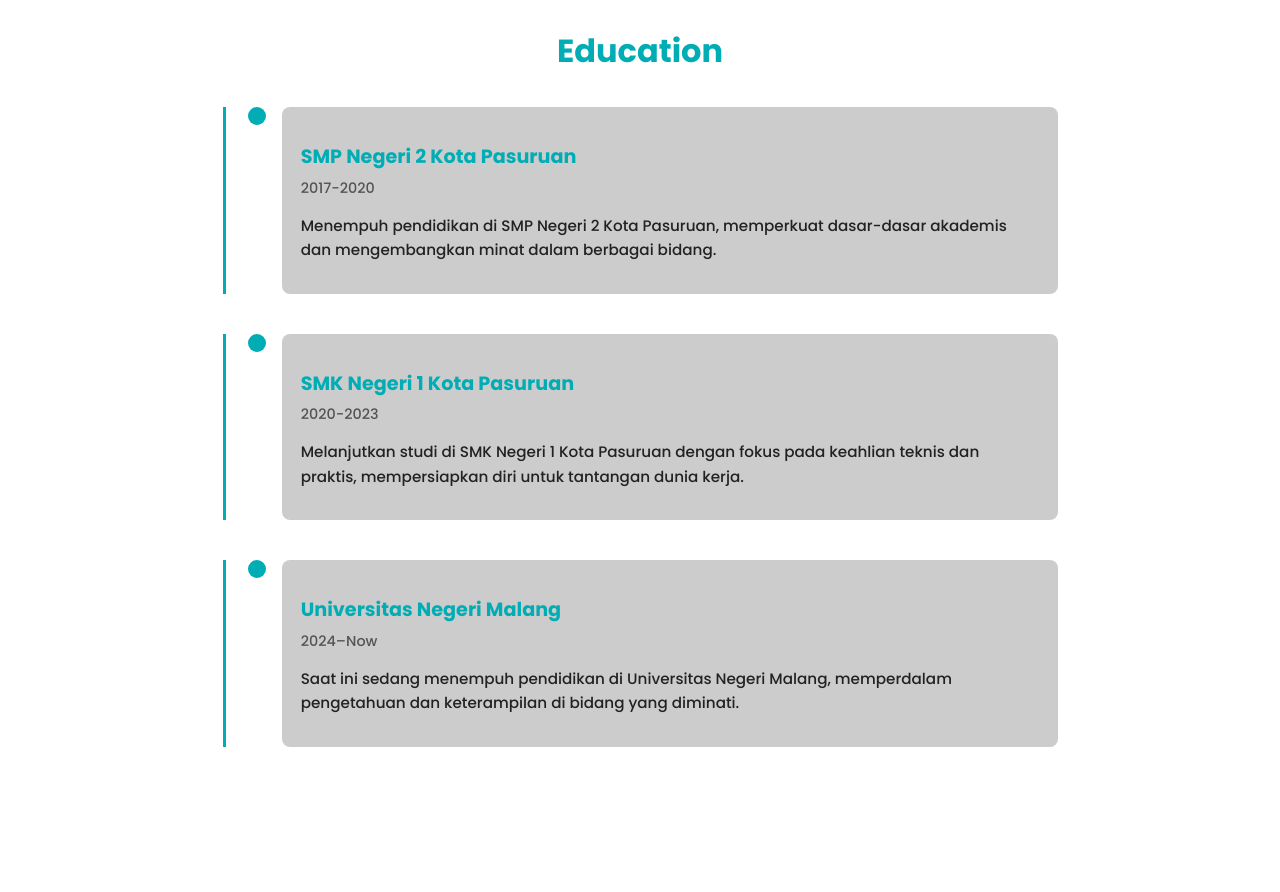
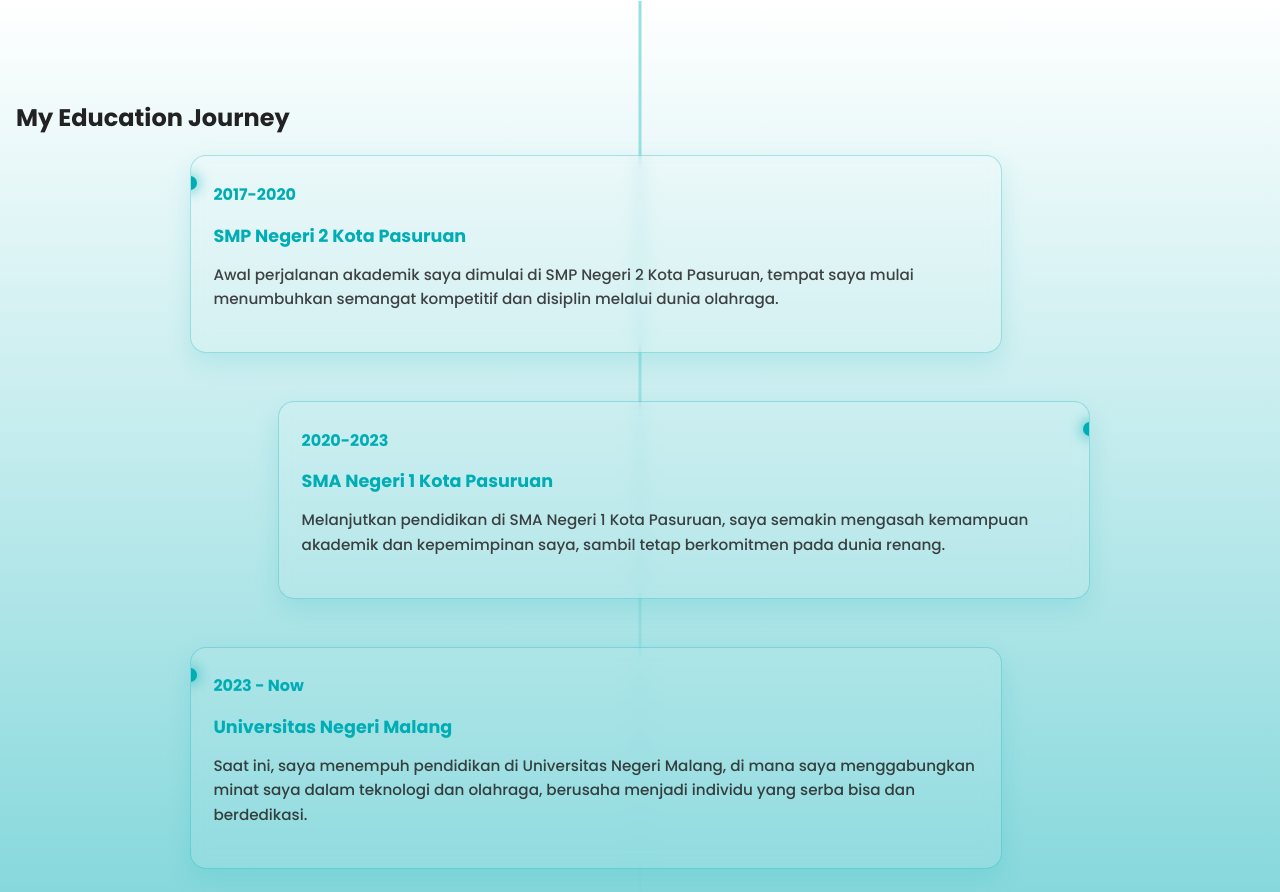
Before and after one commit to RaesakaDp/porto, a plain HTML site: page index.html in a window 1280 px wide. Shown: the part 1348-2240 px from the top of the page. Drawn offline with Linux system fonts and the light colour scheme.

Commit message:
education modern belom fix

```diff
--- a/css/style.css
+++ b/css/style.css
@@ -327,73 +327,109 @@
   margin-top: 1rem;
 }
 
-/* ======== EDUCATION TIMELINE =========== */
-.timeline{
-  max-width: 800px;
-  margin: auto;
-  position: relative;
-  padding-left: 2rem;
-  border-left: 3px solid var(--accent-color);
+/* ======== MODERN EDUCATION SECTION =========== */
+.education-modern{
+    position: relative;
+    padding: 5rem 1rem;
+    background: linear-gradient(180deg, var(--bg-color) 0%, rgba(0, 173, 181, 0.5) 100%);
+    overflow: hidden;
 }
 
-.timeline-item{
-  margin-bottom: 2.5rem;
-  position: relative;
-  padding-left: 1.5rem;
+.education-modern::before{
+    content: "";
+    position: absolute;
+    top: 0;
+    left: 50%;
+    width: 3px;
+    height: 100%;
+    background: linear-gradient(180deg, var(--accent-color), transparent);
+    opacity: 0.4;
+    transform: translateX(-50%);
+    pointer-events: none;
 }
 
-.education-section{
-    background: var(--bg-color);
-    padding: 4rem 1.5rem;
-    color: var(--text-color);
+.edu-wrapper{
+    position: relative;
+    max-width: 900px;
+    margin: auto;
+    display: flex;
+    flex-direction: column;
+    gap: 3rem;
 }
 
-.section-title{
-    font-size: 2rem;
-    margin-bottom: 2rem;
-    color: var(--accent-color);
-    text-align: center;
+.edu-card{
+    position: relative;
+    background: rgba(255, 255, 255, 0.07);
+    border: 1px solid rgba(0, 173, 181, 0.3);
+    backdrop-filter: blur(8px);
+    border-radius: 16px;
+    padding: 1.6rem 1.4rem;
+    width: 85%;
+    transition: all 0.6s ease;
+    opacity: 0;
+    transform: translateY(60px) rotateX(6deg);
+    box-shadow: 0 10px 25px rgba(0, 173, 181, 0.15);
+    overflow: hidden;
+    word-wrap: break-word;
 }
 
-.timeline-dot{
-    width: 18px;
-    height: 18px;
+body.dark-mode .edu-card{
+    background: rgba(0, 173, 181, 0.8);
+}
+
+.edu-card.active{
+    opacity: 1;
+    transform: translateY(0) rotateX(0deg);
+}
+
+.edu-card:nth-child(odd){
+    align-self: flex-start;
+    margin-left: 0;
+}
+
+.edu-card:nth-child(even){
+    align-self: flex-end;
+    margin-right: 0;
+}
+
+/* text dalam card */
+.edu-year{
+    font-weight: 700;
+    color: var(--accent-color);
+    font-size: 1rem;
+    margin-bottom: 0.4rem;
+}
+
+.edu-content h3{
+    margin-bottom: 0.3rem;
+    font-size: 1.1rem;
+    color: var(--accent-color);
+    line-height: 1.3;
+}
+
+.edu-content p{
+    line-height: 1.6;
+    color: var(--text-color);
+    opacity: 0.85;
+    font-size: 0.95rem;
+}
+
+/* glowing line connector */
+.edu-card::before{
+    content: "";
+    position: absolute;
+    top: 20px;
+    width: 14px;
+    height: 14px;
     background: var(--accent-color);
     border-radius: 50%;
-    position: absolute;
-    left: -10px;
-    top: 0px;
-    box-shadow: 0 0 0 10px var(--bg-color);
+    box-shadow: 0 0 15px var(--accent-color);
+    left: -8px;
 }
 
-.timeline-content{
-    background: rgba(0, 0, 0, 0.2);
-    padding: 1rem 1.2rem;
-    border-radius: 8px;
-    transition: all 0.3s ease   ;
-}
-
-.timeline-content:hover{
-    transform: translateX(5px);
-    background: rgaba(0, 173, 181, 0.8);
-}
-
-.timeline-content h3{
-  margin-bottom: 0.4rem;
-  color: var(--accent-color);
-  font-size: 1.2rem;
-}
-
-.timeline-date{
-    font-size: 0.9rem;
-    opacity: 0.7;
-    display: block;
-    margin-bottom: 0.6rem;
-}
-
-.timeline-content p{
-  font-size: 0.95rem;
-  line-height: 1.6;
+.edu-card:nth-child(even)::before{
+    left: auto;
+    right: -8px;
 }
 
 /* ==== FOOTER==== */
@@ -418,6 +454,22 @@
 }
 
 /* ====== RESPONSIVE ====== */
+@media (max-width: 992px) {
+    .about-container{
+        flex-direction: column;
+    }
+
+    .about-image, .about-text{
+        width: 100%;
+    }
+
+    .edu-card{
+        width: 90%;
+        padding: 1.2rem 1rem;
+    }
+
+}
+
 @media (max-width: 768px) {
     .nav-links{
         display: none;
@@ -427,22 +479,54 @@
         display: block;
     }
 
-    .timeline{
-        border-left: none;
-        padding-left: 0;
+    .education-modern{
+        padding: 4rem 0.8rem;
     }
 
-    .timeline-item{
-        padding-left: 0;
-        text-align: center;
-    }
-
-    .timeline-dot{
+    .education-modern::before{
         display: none;
     }
 
-    .timeline-content{
-        background: rgba(0, 173, 181, 0.1);
+    .edu-wrapper{
+        gap: 2rem;
     }
 
+    .edu-card{
+        width: 100%;
+        margin: 0;
+        transform: none;
+        padding: 1.2rem 1rem;
+    }
+
+    .edu-card::before{
+        display: none;
+    }
+
+    .edu-content h3{
+        font-size: 1rem;
+    }
+
+    .edu-content p{
+        font-size: 0.9rem;
+    }
 }
+
+@media (max-width: 480px) {
+  .edu-card {
+    padding: 1rem;
+    border-radius: 12px;
+  }
+
+  .edu-year {
+    font-size: 0.95rem;
+  }
+
+  .edu-content h3 {
+    font-size: 0.95rem;
+  }
+
+  .edu-content p {
+    font-size: 0.85rem;
+    line-height: 1.5;
+  }
+}
--- a/index.html
+++ b/index.html
@@ -100,43 +100,46 @@
       </section>
 
     <!-- ===== EDUCATION ===== -->
-    <section>
-      <div class="education-container reveal" id="education">
-        <h2 class="section-title">Education</h2>
-        <div class="timeline">
-          <!-- item 1 -->
-           <div class="timeline-item">
-            <div class="timeline-dot"></div>
-            <div class="timeline-content">
+  <section id="education" class="education-modern reveal">
+    <div class="education-container">
+      <h2 class="section-title text-center"> My Education Journey</h2>
+
+      <div class="edu-wrapper">
+        <!-- card 1 -->
+         <div class="edu-card" data-delay="0">
+          <div class="edu-year"> 2017-2020</div>
+          <div class="edu-content">
             <h3>SMP Negeri 2 Kota Pasuruan</h3>
-              <span class="timeline-date">2017-2020</span>
-              <p>Menempuh pendidikan di SMP Negeri 2 Kota Pasuruan, memperkuat dasar-dasar akademis dan mengembangkan minat dalam berbagai bidang.</p>
-            </div>
-           </div>
-        </div>
-        <!-- item 2 -->
-        <div class="timeline">
-          <div class="timeline-item">
-          <div class="timeline-dot"></div>
-          <div class="timeline-content">
-            <h3>SMK Negeri 1 Kota Pasuruan</h3>
-            <span class="timeline-date">2020-2023</span>
-            <p>Melanjutkan studi di SMK Negeri 1 Kota Pasuruan dengan fokus pada keahlian teknis dan praktis, mempersiapkan diri untuk tantangan dunia kerja.</p>
-            </div>
+            <p> Awal perjalanan akademik saya dimulai di SMP Negeri 2 Kota Pasuruan,
+              tempat saya mulai menumbuhkan semangat kompetitif dan disiplin melalui dunia olahraga.
+            </p>
           </div>
          </div>
 
-        <!-- item 3 -->
-         <div class="timeline">
-          <div class="timeline-item">
-          <div class="timeline-dot"></div>
-          <div class="timeline-content">
-            <h3>Universitas Negeri Malang</h3>
-            <span class="timeline-date">2024–Now</span>
-            <p>Saat ini sedang menempuh pendidikan di Universitas Negeri Malang, memperdalam pengetahuan dan keterampilan di bidang yang diminati.</p>
+        <!-- card 2 -->
+         <div class="edu-card" data-delay="300">
+          <div class="edu-year"> 2020-2023</div>
+          <div class="edu-content">
+            <h3>SMA Negeri 1 Kota Pasuruan</h3>
+            <p> Melanjutkan pendidikan di SMA Negeri 1 Kota Pasuruan,
+              saya semakin mengasah kemampuan akademik dan kepemimpinan saya,
+              sambil tetap berkomitmen pada dunia renang.
+            </p>
             </div>
           </div>
+
+        <!-- card 3 -->
+         <div class="edu-card" data-delay="600">
+          <div class="edu-year"> 2023 - Now</div>
+          <div class="edu-content">
+            <h3>Universitas Negeri Malang</h3>
+            <p> Saat ini, saya menempuh pendidikan di Universitas Negeri Malang,
+              di mana saya menggabungkan minat saya dalam teknologi dan olahraga,
+              berusaha menjadi individu yang serba bisa dan berdedikasi.
+            </p>
               </div>
+          </div>
+
       </div>
     </div>
   </section>
--- a/js/script.js
+++ b/js/script.js
@@ -83,3 +83,20 @@
 }
 
 document.addEventListener('DOMContentLoaded', typeEffect);
+
+// ===== Animate Education Cards on Scroll =====
+function animateEducation() {
+  const cards = document.querySelectorAll('.edu-card');
+  const windowHeight = window.innerHeight;
+
+  cards.forEach((card) => {
+    const rect = card.getBoundingClientRect();
+    const delay = parseInt(card.dataset.delay || 0);
+    if (rect.top < windowHeight - 100) {
+      setTimeout(() => card.classList.add('active'), delay);
+    }
+  });
+}
+
+window.addEventListener('scroll', animateEducation);
+window.addEventListener('load', animateEducation);
```
Lines whose indentation alone changed are shown as unchanged.
